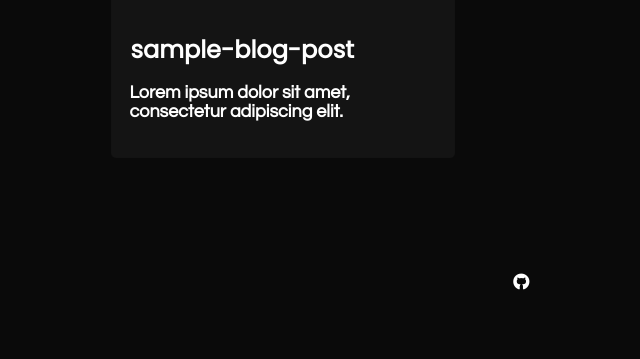
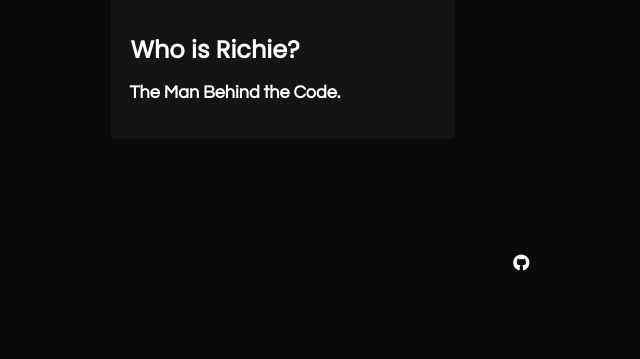
Before and after one commit to ricardopineda93/ricardopineda93.github.io, a plain HTML site: page index.html in a window 1280 px wide. Shown: the part 1458-1817 px from the top of the page, without its empty margins (311-951 px from the left). Drawn offline with nearby package versions, Linux system fonts and the light colour scheme.

Commit message:
blog entry

```diff
--- a/blog.json
+++ b/blog.json
@@ -1,9 +1,9 @@
 [
- {
-  "url_title": "sample-blog-post",
-  "title": "sample-blog-post",
-  "sub_title": "Lorem ipsum dolor sit amet, consectetur adipiscing elit.",
-  "top_image": "https://images.unsplash.com/photo-1553748024-d1b27fb3f960?w=1450",
-  "visible": true
- }
+  {
+    "url_title": "Who is Richie?",
+    "title": "Who is Richie?",
+    "sub_title": "The Man Behind the Code.",
+    "top_image": "https://media.licdn.com/dms/image/C4D16AQEDwlmWoqNlkw/profile-displaybackgroundimage-shrink_350_1400/0?e=1568851200&v=beta&t=NAy_THNhzzRwFWqmoOxyfAFe-BNIL6MhM2c0XhPjzi0",
+    "visible": true
+  }
 ]
```
Also changed, not shown: blog/sample-blog-post/index.html (+1 -1 lines).
